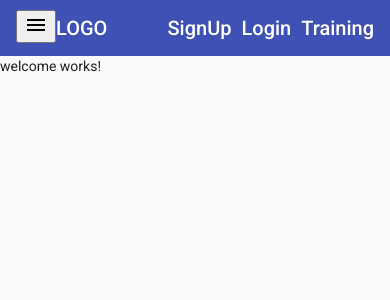
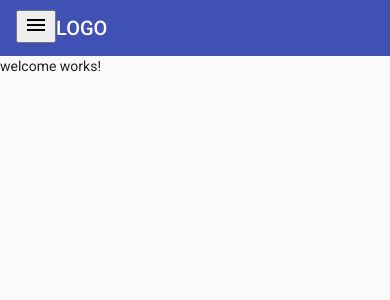
Before and after one commit to aburnley88/Angular9, an Angular app in the folder Fitness-Tracker-Final/Fitness-Tracker-Final/: page / in a window 390 px wide. Shown: the top 300 px of the page. Built offline with nearby package versions, Linux system fonts and the light colour scheme.

Commit message:
fixed tags for responsiveness

```diff
--- a/Fitness-Tracker-Final/Fitness-Tracker-Final/src/app/app.component.html
+++ b/Fitness-Tracker-Final/Fitness-Tracker-Final/src/app/app.component.html
@@ -4,13 +4,13 @@
     </mat-sidenav>
     <mat-sidenav-content>
         <mat-toolbar color="primary">
-        <div>
+        <div fxHide.gt-xs>
             <button mat-button-icon (click)="sidenav.toggle()">
                 <mat-icon>menu</mat-icon>
             </button>
         </div>
         <div><a routerLink="/">LOGO</a></div>
-        <div fxFlex fxLayout fxLayoutAlign="flex-end">
+        <div fxFlex fxLayout fxLayoutAlign="flex-end" fxHide.xs="true">
             <ul fxLayout fxLayoutGap="10px" class="navigation-links">
                 <li><a routerLink="/signup">SignUp</a></li>
                 <li><a routerLink="/login">Login</a></li>
```
